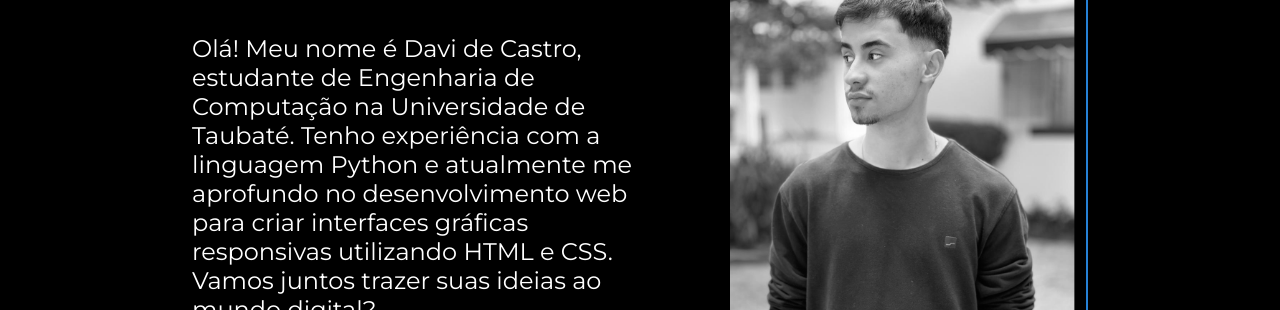
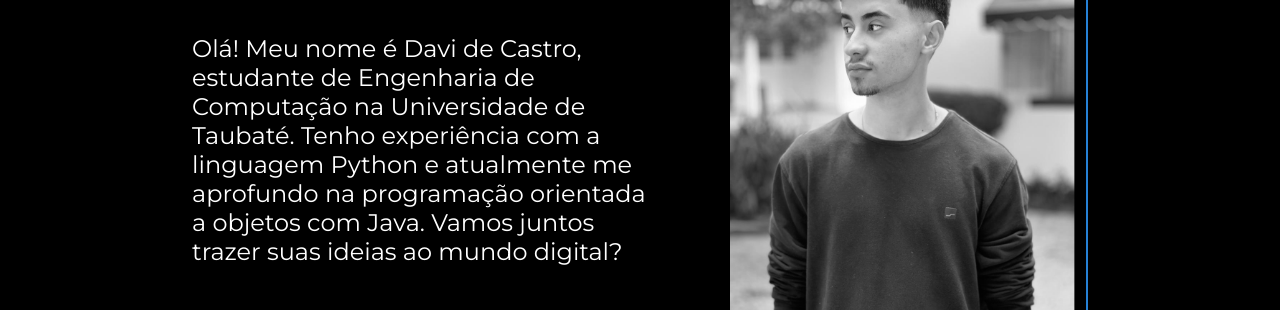
Before and after one commit to Davi1403/MyFirstPortifolio, a plain HTML site: page index.html in a window 1280 px wide. Shown: the part 302-612 px from the top of the page. Drawn offline with Linux system fonts and the light colour scheme.

Commit message:
ChangeTheDescription

```diff
--- a/index.html
+++ b/index.html
@@ -21,7 +21,7 @@
 
             <h1 class="apresentacao__conteudo__titulo">TRANSFORME SUAS IDEIAS EM REALIDADE <span class="titulo__destaque">COM UM CÓDIGO DE QUALIDADE!</span></h1>
 
-            <p class="apresentacao__conteudo__texto">Olá! Meu nome é Davi de Castro, estudante de Engenharia de Computação na Universidade de Taubaté. Tenho experiência com a linguagem Python e atualmente me aprofundo no desenvolvimento web para criar interfaces gráficas responsivas utilizando HTML e CSS. Vamos juntos trazer suas ideias ao mundo digital?</p>
+            <p class="apresentacao__conteudo__texto">Olá! Meu nome é Davi de Castro, estudante de Engenharia de Computação na Universidade de Taubaté. Tenho experiência com a linguagem Python e atualmente me aprofundo na programação orientada a objetos com Java. Vamos juntos trazer suas ideias ao mundo digital?</p>
 
             <div class="apresentacao__conteudo__botoes">
 
```
